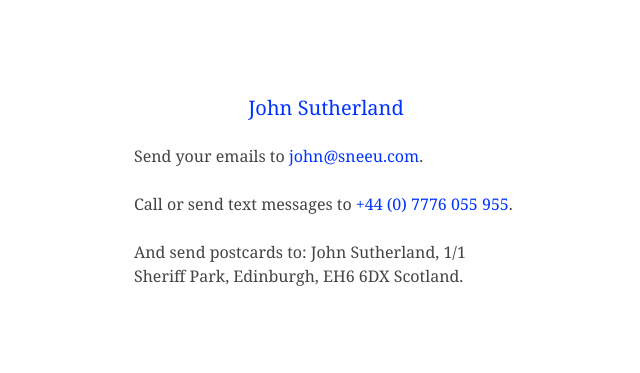
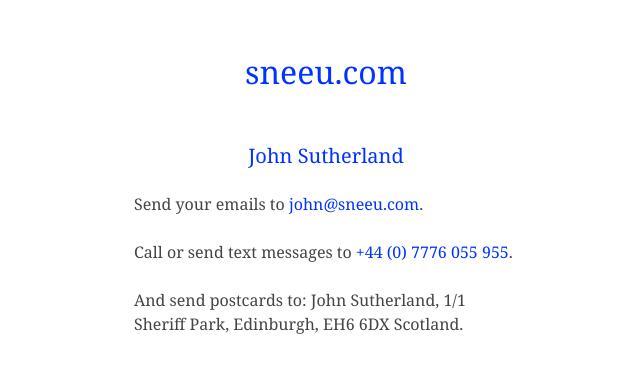
Before and after one commit to sneeu/sneeu_com, a Django app: template sneeu/templates/core/john.html in a window 1280 px wide. Shown: the top 373 px of the page, without its empty margins (314-954 px from the left). Run offline with Django 3.2, Linux system fonts and the light colour scheme; the template is opened without the code that fills it, so the values that code supplies are empty.

Commit message:
Tweaks to /john/ templates.
git-svn-id: file:///repos/sneeu/trunk@15 6d9696ac-a29a-4b77-b74e-909eb48be701

```diff
--- a/sneeu/templates/base.html
+++ b/sneeu/templates/base.html
@@ -9,18 +9,20 @@
 		Powered by Slicehost, Django, memcached, nginx, apache & S3
 		-->
 
+	<link href="/media/favicon.ico" rel="shortcut icon" type="image/x-icon" />
 	<link href="{{ media_url }}css/reset.css" media="screen,projection" rel="stylesheet" type="text/css" />
 	<link href="{{ media_url }}css/base.css" media="screen,projection" rel="stylesheet" type="text/css" />
-	<link href="/media/favicon.ico" rel="shortcut icon" type="image/x-icon" />
 
 	{% block extrahead %}{% endblock %}
 
 </head>
 <body>
 
+	{% block body %}
 	<h1><a href="/">{{ site.name }}</a></h1>
 
 	{% block content %}{% endblock %}
+	{% endblock %}
 
 </body>
 </html>
--- a/sneeu/templates/core/john.html
+++ b/sneeu/templates/core/john.html
@@ -10,9 +10,11 @@
 {% endblock %}
 
 
-{% block content%}
+{% block body %}
 	<div class="vcard">
-		<h2><a class="url" href=".">John Sutherland</a></h2>
+		<h1><a class="url" href="/" rel="me">sneeu.com</a></h1>
+	 	<h2><a class="url" href="." rel="me">John Sutherland</a></h2>
+
 		<p>Send your emails to&nbsp;<a class="email" href="mailto:john@sneeu.com">john@sneeu.com</a>.</p>
 		<p>Call or send text messages to&nbsp;<a class="tel" href="tel:+447776055955">+44&nbsp;(0)&nbsp;7776&nbsp;055&nbsp;955</a>.</p>
 		<p>And send postcards to: <span class="fn">John Sutherland</span>, <span class="adr"><span class="street-address">1/1 Sheriff Park</span>, <span class="locality">Edinburgh</span>, <span class="postal-code">EH6&nbsp;6DX</span>&nbsp;<span class="country-name">Scotland</span></span>.</p>
```
